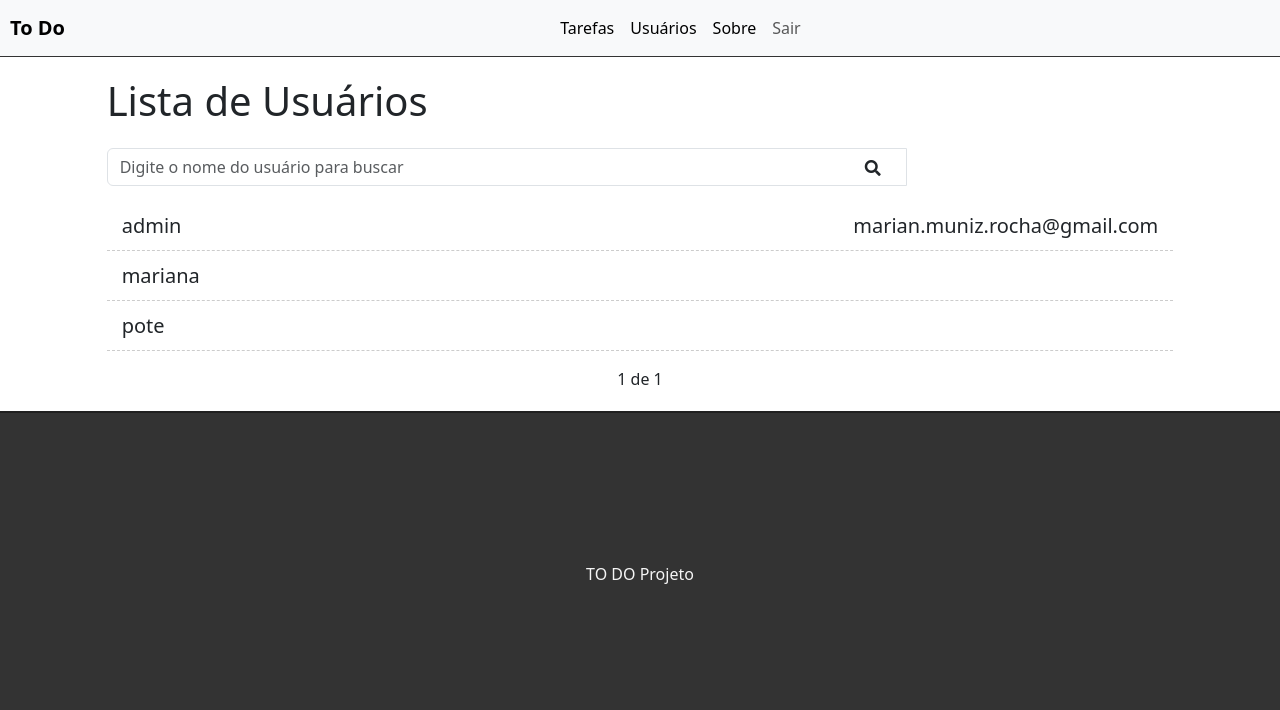
After one commit to marimuniz42/TO-DO-Django, a Django app: page /usuarios/ in a window 1280 px wide. The commit adds this page. Shown: the top 710 px of the page. Run offline with Django 5.2, Linux system fonts and the light colour scheme; a user stored in the database is signed in; data comes from the database, SQL or seed files in the repository; parts of the project's set-up code (start-up, migrations or seed data) failed here and were passed over; some libraries are stand-ins or nearby versions.

Commit message:
Adicionei a página de usuários

```diff
--- a/todo/tasks/static/css/styles.css
+++ b/todo/tasks/static/css/styles.css
@@ -221,3 +221,42 @@ ul.messages li {
     margin-top: 30px;
     text-align: center;
 }
+
+/* Usuários */
+
+.user-list {
+    padding-left: 0;
+}
+
+.user-item {
+    list-style: none;
+    font-size: 20px;
+    height: 50px;
+    padding: 0 15px;
+    padding-top: 10px;
+    border-bottom: 1px dashed #ccc;
+    display: flex;
+    justify-content: space-between;
+}
+
+.input-group {
+    position: relative;
+}
+
+.input-group-text {
+    background-color: #007bff;
+    border-color: #007bff;
+    color: #fff;
+    cursor: pointer;
+    border-top-left-radius: 0;
+    border-bottom-left-radius: 0;
+}
+
+.input-group-text i {
+    color: #fff;
+}
+
+.form-control {
+    border-top-right-radius: 0;
+    border-bottom-right-radius: 0;
+}
--- a/todo/tasks/templates/base.html
+++ b/todo/tasks/templates/base.html
@@ -22,10 +22,10 @@
                     <ul class="navbar-nav me-auto mb-2 mb-lg-0">
                         {% if user.is_authenticated %}
                         <li class="nav-item">
-                            <a class="nav-link active" aria-current="page" href="#">Tarefas</a>
+                            <a class="nav-link active" aria-current="page" href="/">Tarefas</a>
                         </li>
                         <li class="nav-item">
-                            <a class="nav-link active" aria-current="page" href="#">Usuários</a>
+                            <a class="nav-link active" aria-current="page" href="{% url 'usuarios' %}">Usuários</a>
                         </li>
                         {% else %}
                         <li class="nav-item">
--- /dev/null
+++ b/todo/tasks/templates/tasks/usuarios.html
@@ -0,0 +1,53 @@
+{% extends 'base.html' %}
+
+{% block title %}Lista de Usuários{% endblock %}
+
+{% block content %}
+<div class="offset-1 col-10 list-div">
+    <h1>Lista de Usuários</h1>
+    <div class="col-9 search-div">
+        <form method="GET" id="search-form" class="input-group">
+            <input class="form-control" type="text" id="search" name="search" placeholder="Digite o nome do usuário para buscar" value="{{ request.GET.search }}">
+            <i class="fas fa-search" id="search-btn"></i>
+        </form>
+    </div>
+    {% if messages %}
+        <ul class="messages">
+            {% for message in messages %}
+                <li{% if message.tags %} class="alert alert-{{ message.tags }}"{% endif %}>{{ message }}</li>
+            {% endfor %}
+        </ul>
+    {% endif %}
+    <ul class="user-list">
+        {% if users %}
+            {% for user in users %}
+                <li class="user-item">
+                    <span>{{ user.username }}</span>
+                    <span>{{ user.email }}</span>
+                </li>
+            {% endfor %}
+        {% else %}
+            <li class="user-item">
+                <span>Nenhum usuário encontrado.</span>
+            </li>
+        {% endif %}
+    </ul>
+    <div class="pagination">
+        <span class="step-links">
+            {% if users.has_previous %}
+                <a href="?search={{ request.GET.search }}&page={{ users.previous_page_number }}"><i class="fas fa-arrow-left"></i></a>
+            {% endif %}
+
+            {% if users.paginator.num_pages %}
+            <span class="current">
+                {{ users.number }} de {{ users.paginator.num_pages }}
+            </span>
+            {% endif %}
+
+            {% if users.has_next %}
+                <a href="?search={{ request.GET.search }}&page={{ users.next_page_number }}"><i class="fas fa-arrow-right"></i></a>
+            {% endif %}
+        </span>
+    </div>
+</div>
+{% endblock %}
--- a/todo/tasks/urls.py
+++ b/todo/tasks/urls.py
@@ -11,4 +11,5 @@ urlpatterns = [
     path('changestatus/<int:id>', views.changeStatus, name='change-status'),
     path('delete/<int:id>', views.deleteTask, name="delete-task"),
     path('yourname/<str:name>', views.yourName, name='your-name'),
+    path('usuarios/', views.usuarios, name='usuarios'),
 ]
--- a/todo/tasks/views.py
+++ b/todo/tasks/views.py
@@ -1,5 +1,6 @@
 from django.shortcuts import render, get_object_or_404, redirect
 from django.contrib.auth.decorators import login_required
+from django.contrib.auth.models import User
 from django.core.paginator import Paginator
 from django.http import HttpResponse
 from .forms import TaskForm
@@ -96,6 +97,22 @@ def changeStatus(request, id):
 
     return redirect('/')
 
+@login_required
+def usuarios(request):
+    search_query = request.GET.get('search', '')
+
+    user_list = User.objects.all()
+
+    if search_query:
+        user_list = user_list.filter(username__icontains=search_query)
+
+    paginator = Paginator(user_list, 10)
+
+    page_number = request.GET.get('page')
+    users = paginator.get_page(page_number)
+
+    return render(request, 'tasks/usuarios.html', {'users': users, 'search_query': search_query})
+
 def helloWorld(request):
     return HttpResponse('Hello World!')
 
```
